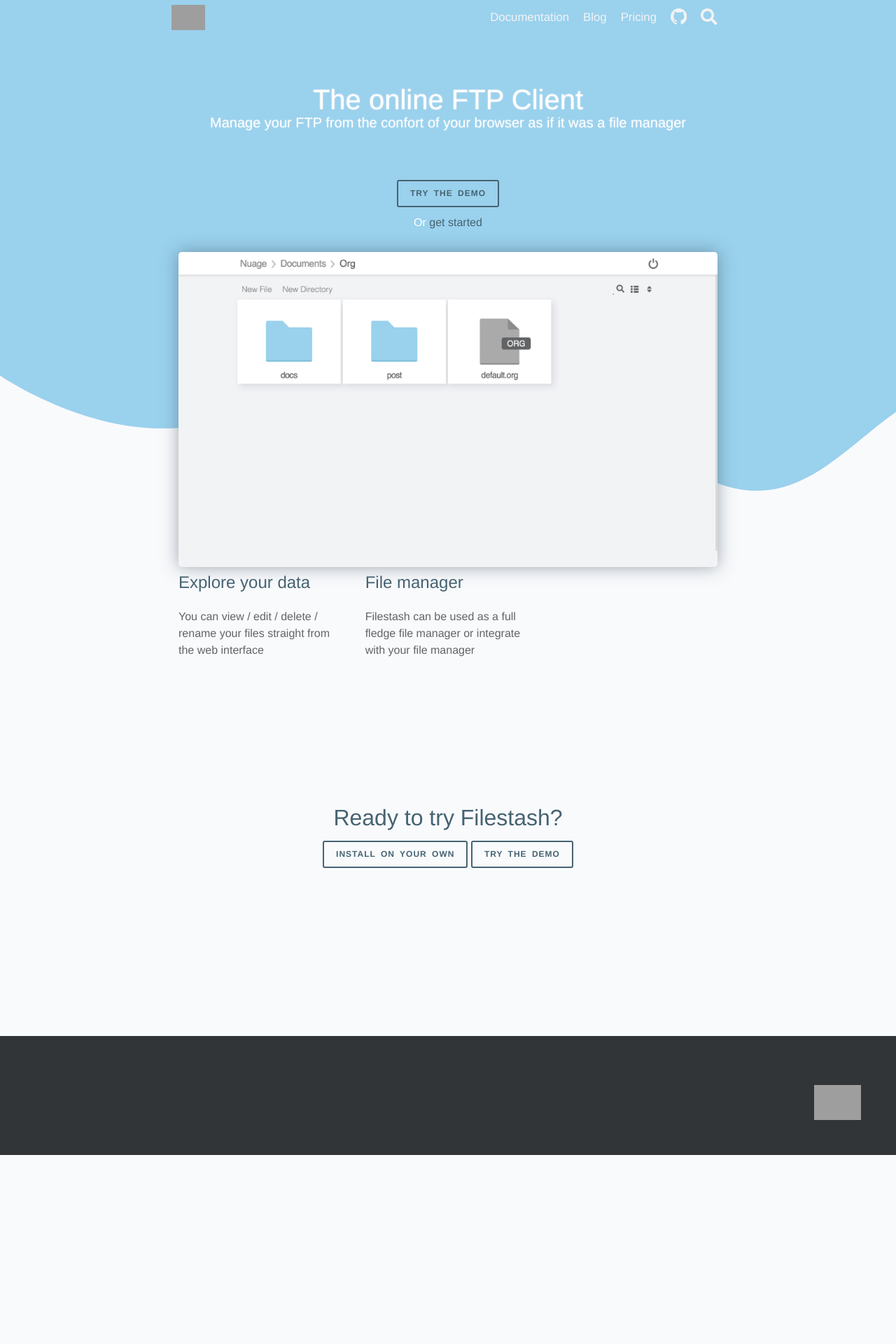
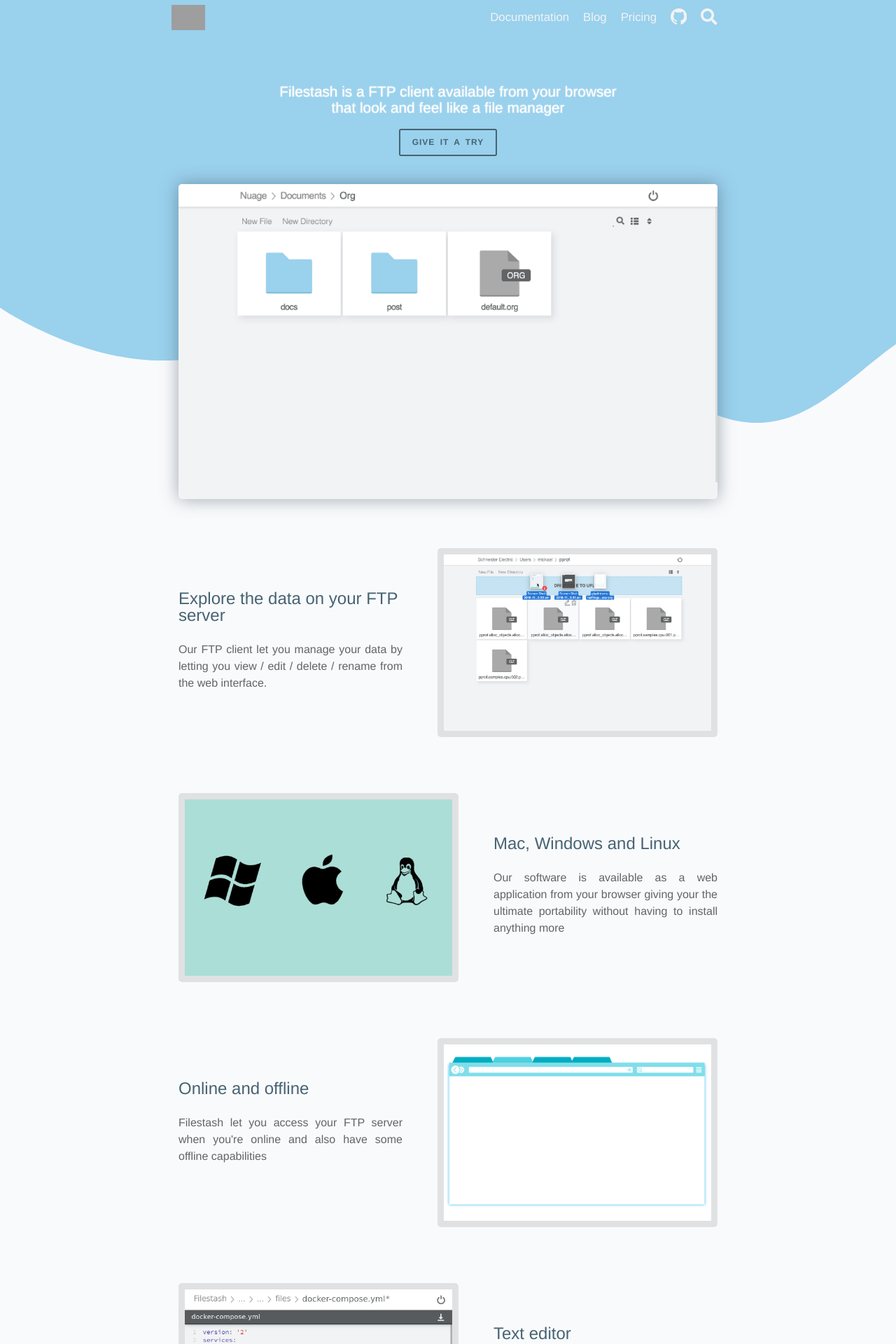
Before and after one commit to mickael-kerjean/filestash-website, a Jekyll site: the page built from _posts/2019-08-20-ftp-web-client.html, in a window 1280 px wide. Shown: the top 1920 px of the page at 70% size. Built offline with Jekyll 4.4.1, drawn with Linux system fonts in a browser that asks for light colours; nearby versions of some CDN libraries; library files that are not in the unit come from our copies; comment, search, counter and statistics services are not loaded; before the commit the page ends 1650 px from its top, so only the background shows below that; some of the changed text lies outside the part shown; grey boxes are pictures that could not be loaded.

Commit message:
create (page): landing page for FTP

```diff
--- a/_posts/2019-08-20-ftp-web-client.html
+++ b/_posts/2019-08-20-ftp-web-client.html
@@ -1,5 +1,5 @@
 ---
-title: A FTP Client for the web
+title: The online FTP Client
 description: Manage your FTP server from your browser with our web based client that's handy when you're online!
 layout: landing
 permalink: /ftp-client.html
@@ -9,13 +9,10 @@
   <div class="row">
     <div class="col-sm-12">
       <div class="hgroup">
-        <h1>The online FTP Client</h1>
-        <h2>Manage your FTP from the confort of your browser as if it was a file manager</h2>
+        <h1 style="font-size: 1.3em;">Filestash is a FTP client available from your browser <br>that look and feel like a file manager</h1>
       </div>
       <p>
-        <a class="btn" href="https://demo.filestash.app/">Try the demo</a>
-        <br>
-        Or <a href="/docs">get started</a>
+        <a class="btn" href="https://demo.filestash.app/">Give it a try</a>
       </p>
     </div>
   </div>
@@ -28,33 +25,87 @@
 "></div>
 
 <div id="features">
+  <style>
+    .features h2{
+        margin: 0 0 25px 0!important;
+        font-size: 1.5em!important;
+        text-align: left!important;
+        line-height: 1em!important;
+    }
+  </style>
   <div class="container">
     <p>
       <img style="margin-top: -420px;" class="screenshot" src="{% link /img/screenshots/viewerpage.png %}">
     </p>
-    <div class="row">
-      <div class="col-sm-4">
-        <h3>Explore your data</h3>
+
+    <div class="row features main">
+
+      <div class="feature">
+        <img class="lazy fancy pull-right hidden-xs" data-src="/img/screenshots/feature1.png" />
+        <h2>Explore the data on your FTP server</h2>
         <p>
-          You can view / edit / delete / rename your files straight from the web interface
+          Our FTP client let you manage your data by letting you view / edit / delete / rename from the web interface.
         </p>
       </div>
-      <div class="col-sm-4">
-        <h3>File manager</h3>
+
+      <div class="feature">
+        <img class="lazy fancy pull-left hidden-xs" data-src="/img/posts/2019-08-20-ftp-web-client.html.4.png" />
+        <h2>Mac, Windows and Linux</h2>
         <p>
-          Filestash can be used as a full fledge file manager or integrate with your file manager
+          Our software is available as a web application from your browser giving your the ultimate portability without having to install anything more
         </p>
       </div>
-      <div class="col-sm-4">
 
+      <div class="feature">
+        <img class="lazy fancy pull-right hidden-xs" data-src="/img/posts/2019-08-20-ftp-web-client.html.5.png" />
+        <h2>Online and offline</h2>
+        <p>
+          Filestash let you access your FTP server when you're online and also have some offline capabilities
+        </p>
       </div>
+
+      <div class="feature">
+        <img class="lazy fancy pull-left hidden-xs" data-src="/img/posts/2019-08-20-ftp-web-client.html.1.png" />
+        <h2>Text editor</h2>
+        <p>
+          Our integrated text editor let you edit in place the content on your FTP server
+        </p>
+      </div>
+
+      <div class="feature">
+        <img class="lazy fancy pull-right hidden-xs" data-src="/img/posts/2019-08-20-ftp-web-client.html.3.png" />
+        <h2>Integrates with your file manager</h2>
+        <p>
+          Filestash integrates with your local file manager.
+          yes, that means Filestash translates FTP call onto webdav with its webdav your file manager support
+        </p>
+      </div>
+
+      <div class="feature">
+        <img class="lazy fancy pull-left hidden-xs" data-src="/img/posts/2019-08-20-ftp-web-client.html.2.png" />
+        <h2>Open source and Free software</h2>
+        <p>
+          Filestash is very attached to the free software movement that's defined by Richard Stallman. Our code is release under the AGPL license
+        </p>
+      </div>
+
+      <div class="feature">
+        <img class="lazy fancy pull-right hidden-xs" data-src="/img/screenshots/feature_share_0000.png" />
+        <h2>Shared links and full text search</h2>
+        <p>
+          Filestash modernise your FTP server by enabling new usage like full text search and shared links.
+        </p>
+      </div>
+
+      <div class="feature">
+        <img class="lazy fancy pull-left hidden-xs" data-src="/img/posts/2019-08-20-ftp-web-client.html.6.png" />
+        <h2>Extensible </h2>
+        <p>
+          Extend the base program to customise it to your exact need by creating some <a href="/docs/plugin/">plugins</a>
+        </p>
+      </div>
+
     </div>
   </div>
 
-  <div style="text-align: center; margin-top: 200px; margin-bottom: 150px;">
-    <h2 style="margin-bottom: 15px;"> Ready to try Filestash? </h2>
-    <a class="btn" href="/docs">Install on your own</a>
-    <a class="btn" href="https://demo.filestash.app">Try the demo</a>
-  </div>
-
 </div>
--- a/index.html
+++ b/index.html
@@ -11,7 +11,7 @@
 		<h2>
           A web app to manage the data on your
           <noscript>
-            FTP / SFTP / S3 / Minio / Git / Google drive / Dropbox server
+            <a href="{% post_url 2019-08-20-ftp-web-client %}">FTP</a> / SFTP / S3 / Minio / Git / Google drive / Dropbox server
           </noscript>
           <br/>
           <span id="typing"></span>
@@ -65,7 +65,7 @@
                 <img class="lazy fancy pull-right hidden-xs" data-src="/img/screenshots/feature1.png" />
                 <h3>Manage your data</h3>
                 <p>
-                    Filestash lets you easily manage your data regardless of where it is store: FTP / SFTP / Git / S3 / Minio / Dropbox / Google Drive
+                    Filestash lets you easily manage your data regardless of where it is store: <a href="{% post_url 2019-08-20-ftp-web-client %}">FTP</a> / SFTP / Git / S3 / Minio / Dropbox / Google Drive
                 </p>
                 <img class="lazy fancy visible-xs" data-src="/img/screenshots/feature1.png" />
             </div>
```
Also changed, not shown: pricing.md (+1 -1 lines), img/posts/2019-08-20-ftp-web-client.html.1.png (added), img/posts/2019-08-20-ftp-web-client.html.2.png (added), img/posts/2019-08-20-ftp-web-client.html.3.png (added), img/posts/2019-08-20-ftp-web-client.html.4.png (added), img/posts/2019-08-20-ftp-web-client.html.5.png (added), img/posts/2019-08-20-ftp-web-client.html.6.png (added).
